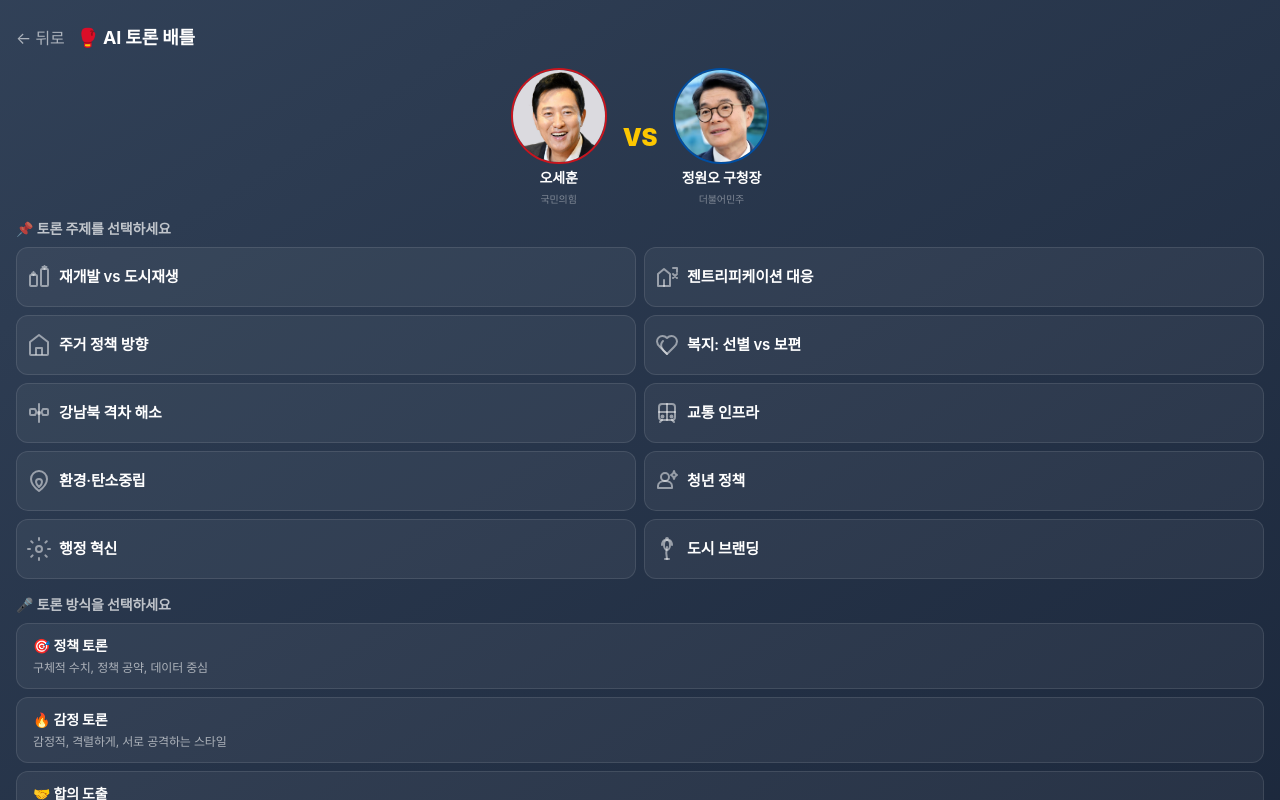
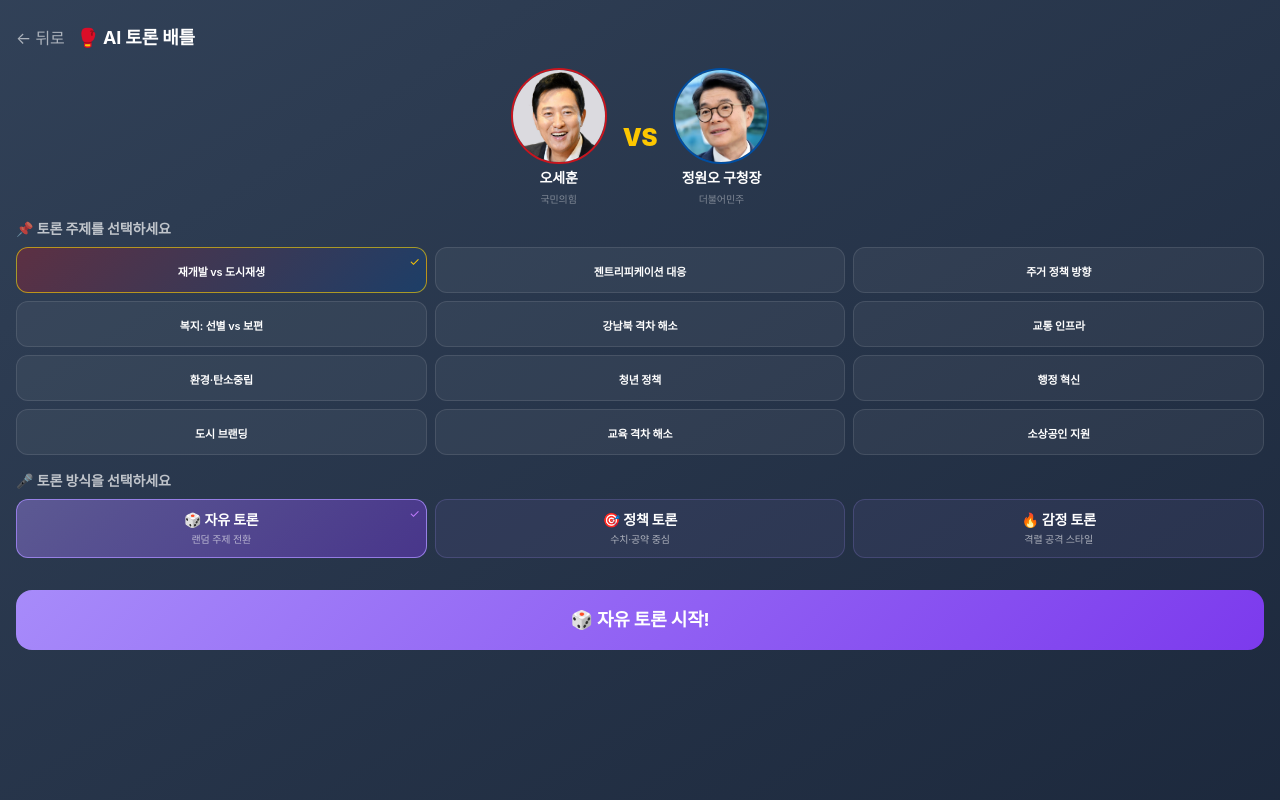
Before and after one commit to seojoonkim/polichat, a React (Vite) app: page /debate in a window 1280 px wide. Built offline with nearby package versions, Linux system fonts and the light colour scheme; a web font is replaced by a local one.

Commit message:
feat: debate setup UI overhaul
- Topics: 10→12 (education, smallbiz added), 3×4 grid
- Styles: consensus→free (random topic, 2-round change prompt), all purple
- Start button: always purple
- Free debate: random topic on start, topic-change prompt every 4 turns

```diff
--- a/api/debate.js
+++ b/api/debate.js
@@ -13,8 +13,8 @@ function getStylePrompt(style, speaker, opponentLastMessage, topicLabel) {
     return `${baseContext}\n\n정책 토론 방식: 구체적인 수치, 통계, 정책 공약, 예산 규모 등 데이터 기반으로 발언하세요. 감정보다 논리와 근거 중심으로 2-3문장으로 답변하세요.`;
   } else if (style === 'emotional') {
     return `${baseContext}\n\n감정 토론 방식: 상대방 주장의 허점을 날카롭게 공격하고 감정적으로 반응하세요. 격렬하고 직접적으로 반박하되 정치인답게 2-3문장으로 답변하세요.`;
-  } else if (style === 'consensus') {
-    return `${baseContext}\n\n합의 도출 방식: 상대방의 의견에서 공통점을 찾고, 양측이 동의할 수 있는 접점과 타협안을 제시하세요. 협력적 톤으로 2-3문장으로 답변하세요.`;
+  } else if (style === 'free') {
+    return `${baseContext}\n\n자유 토론 방식: 자유롭게 논쟁하되, 상대방 주장의 허점을 날카롭게 지적하고 자신의 주장을 강하게 밀어붙여라. 정책적 수치도 쓰고, 감정적 호소도 쓰고, 다양한 방식으로 설득하라. 2-3문장으로 답변하세요.`;
   }
   // 기본값
   return `${baseContext}\n\n자유롭게 토론하세요. 2-3문장으로 답변하세요.`;
--- a/src/components/debate/DebateView.tsx
+++ b/src/components/debate/DebateView.tsx
@@ -3,20 +3,10 @@ import { useNavigate } from 'react-router';
 
 // ─── 상수 ───────────────────────────────────────────────────────────────────
 
-const TOPIC_ICONS: Record<string, React.ReactNode> = {
-  redevelopment: <svg width="24" height="24" viewBox="0 0 24 24" fill="none" stroke="currentColor" strokeWidth="2" strokeLinecap="round" strokeLinejoin="round"><rect x="3" y="10" width="7" height="11" rx="1"/><rect x="14" y="4" width="7" height="17" rx="1"/><path d="M17.5 1v3M15.5 2h4M6.5 7v3M5 8.5h3"/></svg>,
-  gentrification: <svg width="24" height="24" viewBox="0 0 24 24" fill="none" stroke="currentColor" strokeWidth="2" strokeLinecap="round" strokeLinejoin="round"><path d="M3 21V9l6-5 6 5v12H3z"/><path d="M9 21v-6h0"/><path d="M18 9l4 4M22 9l-4 4"/><path d="M18 3h4v4"/></svg>,
-  housing: <svg width="24" height="24" viewBox="0 0 24 24" fill="none" stroke="currentColor" strokeWidth="2" strokeLinecap="round" strokeLinejoin="round"><path d="M3 21V9l9-7 9 7v12a1 1 0 0 1-1 1H4a1 1 0 0 1-1-1z"/><path d="M9 21v-6h6v6"/></svg>,
-  welfare: <svg width="24" height="24" viewBox="0 0 24 24" fill="none" stroke="currentColor" strokeWidth="2" strokeLinecap="round" strokeLinejoin="round"><path d="M19 14c1.49-1.46 3-3.21 3-5.5A5.5 5.5 0 0 0 16.5 3c-1.76 0-3 .5-4.5 2-1.5-1.5-2.74-2-4.5-2A5.5 5.5 0 0 0 2 8.5c0 2.3 1.5 4.05 3 5.5l7 7 7-7z"/><path d="M12 21C7 17 4 12 8 8"/></svg>,
-  gap: <svg width="24" height="24" viewBox="0 0 24 24" fill="none" stroke="currentColor" strokeWidth="2" strokeLinecap="round" strokeLinejoin="round"><path d="M12 3v18"/><circle cx="12" cy="12" r="1"/><path d="M4 8h4l1.5 3L8 14H4a1 1 0 0 1-1-1V9a1 1 0 0 1 1-1z"/><path d="M20 8h-4l-1.5 3 1.5 3h4a1 1 0 0 0 1-1V9a1 1 0 0 0-1-1z"/></svg>,
-  transport: <svg width="24" height="24" viewBox="0 0 24 24" fill="none" stroke="currentColor" strokeWidth="2" strokeLinecap="round" strokeLinejoin="round"><rect x="4" y="3" width="16" height="16" rx="3"/><path d="M4 11h16"/><path d="M12 3v16"/><circle cx="7.5" cy="15.5" r="1"/><circle cx="16.5" cy="15.5" r="1"/><path d="M7 19l-2 2M17 19l2 2"/></svg>,
-  environment: <svg width="24" height="24" viewBox="0 0 24 24" fill="none" stroke="currentColor" strokeWidth="2" strokeLinecap="round" strokeLinejoin="round"><path d="M12 22c-4-3-8-7.5-8-12a8 8 0 0 1 16 0c0 4.5-4 9-8 12z"/><path d="M12 10c-2 0-3 1.5-3 3s2 4 3 5c1-1 3-2.5 3-5s-1-3-3-3z"/></svg>,
-  youth: <svg width="24" height="24" viewBox="0 0 24 24" fill="none" stroke="currentColor" strokeWidth="2" strokeLinecap="round" strokeLinejoin="round"><circle cx="10" cy="8" r="4"/><path d="M10 12c-4 0-7 2-7 5v2h14v-2c0-3-3-5-7-5z"/><path d="M19 2l1 2.5L22 6l-2 1.5L19 10l-1-2.5L16 6l2-1.5z"/></svg>,
-  admin: <svg width="24" height="24" viewBox="0 0 24 24" fill="none" stroke="currentColor" strokeWidth="2" strokeLinecap="round" strokeLinejoin="round"><circle cx="12" cy="12" r="3"/><path d="M12 1v2M12 21v2M4.22 4.22l1.42 1.42M18.36 18.36l1.42 1.42M1 12h2M21 12h2M4.22 19.78l1.42-1.42M18.36 5.64l1.42-1.42"/></svg>,
-  branding: <svg width="24" height="24" viewBox="0 0 24 24" fill="none" stroke="currentColor" strokeWidth="2" strokeLinecap="round" strokeLinejoin="round"><path d="M12 22c-1-4-1-8 0-12"/><path d="M10 22h4"/><ellipse cx="12" cy="8" rx="3" ry="5"/><path d="M9.5 3C8 4 7 6 7 8M14.5 3c1.5 1 2.5 3 2.5 5"/><circle cx="12" cy="2" r="1"/></svg>,
-};
+// TOPIC_ICONS는 현재 사용되지 않음 (텍스트만 표시)
+// const TOPIC_ICONS: Record<string, React.ReactNode> = { ... };
 
-const TOPICS = [
+const TOPICS: Array<{ id: string; label: string }> = [
   { id: 'redevelopment', label: '재개발 vs 도시재생' },
   { id: 'gentrification', label: '젠트리피케이션 대응' },
   { id: 'housing', label: '주거 정책 방향' },
@@ -27,7 +17,9 @@ const TOPICS = [
   { id: 'youth', label: '청년 정책' },
   { id: 'admin', label: '행정 혁신' },
   { id: 'branding', label: '도시 브랜딩' },
-];
+  { id: 'education', label: '교육 격차 해소' },
+  { id: 'smallbiz', label: '소상공인 지원' },
+] as const;
 
 const OSH_COLOR = '#C9151E';
 const JWO_COLOR = '#004EA2';
@@ -38,6 +30,7 @@ interface DebateMessage {
   speaker: 'ohsehoon' | 'jungwono';
   text: string;
   timestamp: number;
+  isTopicChange?: boolean;
 }
 
 interface Judgment {
@@ -79,8 +72,8 @@ export default function DebateView() {
   const navigate = useNavigate();
 
   // 설정 상태
-  const [selectedTopic, setSelectedTopic] = useState<string | null>(null);
-  const [selectedStyle, setSelectedStyle] = useState<'policy' | 'emotional' | 'consensus' | null>(null);
+  const [selectedTopic, setSelectedTopic] = useState<string>(TOPICS[0]?.id || 'redevelopment');
+  const [selectedStyle, setSelectedStyle] = useState<'free' | 'policy' | 'emotional'>('free');
 
   // 토론 상태
   const [phase, setPhase] = useState<Phase>('setup');
@@ -272,6 +265,20 @@ export default function DebateView() {
     for (let i = 0; i < 30; i++) {
       if (abortRef.current) break;
 
+      // round가 4의 배수이고 > 0이면 주제 변경 권장 메시지 (free 방식만)
+      if (style === 'free' && i > 0 && i % 4 === 0) {
+        const topicChangeMsg: DebateMessage = {
+          speaker: 'ohsehoon',
+          text: `🎲 2라운드가 끝났어요! 주제를 바꿔볼까요? 지금 주제: "${topic}"`,
+          timestamp: Date.now(),
+          isTopicChange: true,
+        };
+        setMessages((prev) => [...prev, topicChangeMsg]);
+        allMessages.push(topicChangeMsg);
+        scrollToBottom();
+        await sleep(1500);
+      }
+
       const speaker: 'ohsehoon' | 'jungwono' = i % 2 === 0 ? 'ohsehoon' : 'jungwono';
       setRound(i);
       setCurrentSpeaker(speaker);
@@ -359,7 +366,13 @@ export default function DebateView() {
   // ─── 토론 시작 ─────────────────────────────────────────────────────────────
 
   const startDebate = async () => {
-    if (!selectedTopic || !selectedStyle) return;
+    // 자유 토론이면 랜덤 주제 선택
+    const topicId = selectedStyle === 'free'
+      ? (TOPICS[Math.floor(Math.random() * TOPICS.length)]?.id || 'redevelopment')
+      : selectedTopic;
+
+    const topicLabel =
+      TOPICS.find((t) => t.id === topicId)?.label || topicId;
 
     setPhase('running');
     setMessages([]);
@@ -367,9 +380,6 @@ export default function DebateView() {
     setRound(0);
     setJudgment(null);
     setTimeLeft(300);
-
-    const topicLabel =
-      TOPICS.find((t) => t.id === selectedTopic)?.label || selectedTopic;
 
     // 캐시 확인
     const cached = await fetchCache(topicLabel, selectedStyle);
@@ -442,12 +452,12 @@ export default function DebateView() {
         </div>
 
         {/* 주제 그리드 */}
-        <div className="px-4 grid grid-cols-2 gap-2 mb-4">
+        <div className="px-4 grid grid-cols-3 gap-2 mb-4">
           {TOPICS.map((topic) => (
             <button
               key={topic.id}
               onClick={() => setSelectedTopic(topic.id)}
-              className="relative rounded-xl px-2.5 py-[17px] text-left transition-all duration-200 border flex items-center gap-2"
+              className="relative rounded-xl px-1.5 py-[10px] text-center transition-all duration-200 border"
               style={{
                 background:
                   selectedTopic === topic.id
@@ -458,8 +468,7 @@ export default function DebateView() {
                 color: selectedTopic === topic.id ? 'rgba(255,215,0,0.9)' : 'rgba(255,255,255,0.5)',
               }}
             >
-              <span className="flex-shrink-0">{TOPIC_ICONS[topic.id]}</span>
-              <span className="text-white text-[15px] font-semibold leading-tight">{topic.label}</span>
+              <span className="text-white text-[11px] font-semibold leading-tight">{topic.label}</span>
               {selectedTopic === topic.id && (
                 <span className="absolute top-1.5 right-1.5 text-yellow-400 text-xs">✓</span>
               )}
@@ -472,61 +481,61 @@ export default function DebateView() {
           <p className="text-white/70 text-sm font-semibold">🎤 토론 방식을 선택하세요</p>
         </div>
 
-        <div className="px-4 grid grid-cols-1 gap-2 mb-4">
+        <div className="px-4 grid grid-cols-3 gap-2 mb-4">
+          <button
+            onClick={() => setSelectedStyle('free')}
+            className="relative rounded-xl px-1.5 py-[10px] text-center transition-all duration-200 border"
+            style={{
+              background:
+                selectedStyle === 'free'
+                  ? 'linear-gradient(135deg, rgba(167,139,250,0.4), rgba(124,58,237,0.4))'
+                  : 'rgba(167,139,250,0.08)',
+              borderColor:
+                selectedStyle === 'free' ? 'rgba(167,139,250,0.8)' : 'rgba(167,139,250,0.2)',
+            }}
+          >
+            <div className="text-white font-bold text-sm">🎲 자유 토론</div>
+            <div className="text-white/60 text-[10px] text-center mt-0.5">랜덤 주제 전환</div>
+            {selectedStyle === 'free' && (
+              <span className="absolute top-1.5 right-1.5 text-purple-400 text-xs">✓</span>
+            )}
+          </button>
+
           <button
             onClick={() => setSelectedStyle('policy')}
-            className="relative rounded-xl px-4 py-3 text-left transition-all duration-200 border"
+            className="relative rounded-xl px-1.5 py-[10px] text-center transition-all duration-200 border"
             style={{
               background:
                 selectedStyle === 'policy'
-                  ? 'linear-gradient(135deg, rgba(59,130,246,0.3), rgba(29,78,216,0.3))'
-                  : 'rgba(255,255,255,0.05)',
+                  ? 'linear-gradient(135deg, rgba(167,139,250,0.4), rgba(124,58,237,0.4))'
+                  : 'rgba(167,139,250,0.08)',
               borderColor:
-                selectedStyle === 'policy' ? 'rgba(59,130,246,0.6)' : 'rgba(255,255,255,0.1)',
+                selectedStyle === 'policy' ? 'rgba(167,139,250,0.8)' : 'rgba(167,139,250,0.2)',
             }}
           >
             <div className="text-white font-bold text-sm">🎯 정책 토론</div>
-            <div className="text-white/60 text-xs mt-1">구체적 수치, 정책 공약, 데이터 중심</div>
+            <div className="text-white/60 text-[10px] text-center mt-0.5">수치·공약 중심</div>
             {selectedStyle === 'policy' && (
-              <span className="absolute top-2 right-2 text-blue-400 text-xs">✓</span>
+              <span className="absolute top-1.5 right-1.5 text-purple-400 text-xs">✓</span>
             )}
           </button>
 
           <button
             onClick={() => setSelectedStyle('emotional')}
-            className="relative rounded-xl px-4 py-3 text-left transition-all duration-200 border"
+            className="relative rounded-xl px-1.5 py-[10px] text-center transition-all duration-200 border"
             style={{
               background:
                 selectedStyle === 'emotional'
-                  ? 'linear-gradient(135deg, rgba(239,68,68,0.3), rgba(185,28,28,0.3))'
-                  : 'rgba(255,255,255,0.05)',
+                  ? 'linear-gradient(135deg, rgba(167,139,250,0.4), rgba(124,58,237,0.4))'
+                  : 'rgba(167,139,250,0.08)',
               borderColor:
-                selectedStyle === 'emotional' ? 'rgba(239,68,68,0.6)' : 'rgba(255,255,255,0.1)',
+                selectedStyle === 'emotional' ? 'rgba(167,139,250,0.8)' : 'rgba(167,139,250,0.2)',
             }}
           >
             <div className="text-white font-bold text-sm">🔥 감정 토론</div>
-            <div className="text-white/60 text-xs mt-1">감정적, 격렬하게, 서로 공격하는 스타일</div>
+            <div className="text-white/60 text-[10px] text-center mt-0.5">격렬 공격 스타일</div>
             {selectedStyle === 'emotional' && (
-              <span className="absolute top-2 right-2 text-red-400 text-xs">✓</span>
-            )}
-          </button>
-
-          <button
-            onClick={() => setSelectedStyle('consensus')}
-            className="relative rounded-xl px-4 py-3 text-left transition-all duration-200 border"
-            style={{
-              background:
-                selectedStyle === 'consensus'
-                  ? 'linear-gradient(135deg, rgba(167,139,250,0.3), rgba(124,58,237,0.3))'
-                  : 'rgba(255,255,255,0.05)',
-              borderColor:
-                selectedStyle === 'consensus' ? 'rgba(167,139,250,0.6)' : 'rgba(255,255,255,0.1)',
-            }}
-          >
-            <div className="text-white font-bold text-sm">🤝 합의 도출</div>
-            <div className="text-white/60 text-xs mt-1">공통점 찾고, 접점 만들기, 타협안 제시</div>
-            {selectedStyle === 'consensus' && (
-              <span className="absolute top-2 right-2 text-purple-400 text-xs">✓</span>
+              <span className="absolute top-1.5 right-1.5 text-purple-400 text-xs">✓</span>
             )}
           </button>
         </div>
@@ -538,22 +547,13 @@ export default function DebateView() {
             disabled={!selectedTopic || !selectedStyle}
             className="w-full py-4 rounded-2xl font-bold text-white text-lg transition-all duration-200 disabled:opacity-40 disabled:cursor-not-allowed"
             style={{
-              background: selectedStyle === 'policy'
-                ? 'linear-gradient(135deg, #3B82F6, #1D4ED8)'
-                : selectedStyle === 'emotional'
-                ? 'linear-gradient(135deg, #EF4444, #B91C1C)'
-                : selectedStyle === 'consensus'
-                ? 'linear-gradient(135deg, #A78BFA, #7C3AED)'
-                : 'rgba(255,255,255,0.1)',
+              background: 'linear-gradient(135deg, #A78BFA, #7C3AED)',
+              opacity: !selectedTopic || !selectedStyle ? 0.4 : 1,
             }}
           >
-            {selectedStyle === 'policy'
-              ? '🎯 정책 토론 시작!'
-              : selectedStyle === 'emotional'
-              ? '🔥 감정 토론 시작!'
-              : selectedStyle === 'consensus'
-              ? '🤝 합의 도출 시작!'
-              : '🥊 토론 시작'}
+            {selectedStyle === 'free' ? '🎲 자유 토론 시작!'
+              : selectedStyle === 'policy' ? '🎯 정책 토론 시작!'
+              : '🔥 감정 토론 시작!'}
           </button>
         </div>
       </div>
@@ -693,6 +693,23 @@ function MessageBubble({
     ? '/politicians/ohsehoon/profile.jpg'
     : '/politicians/jungwono/profile.jpg';
   const bubbleBg = isOsh ? 'rgba(229,62,62,0.25)' : 'rgba(0,78,162,0.25)';
+
+  // 주제 변경 메시지인 경우
+  if (msg.isTopicChange) {
+    return (
+      <div className="flex justify-center items-center py-4">
+        <div
+          className="rounded-2xl px-6 py-3 text-center"
+          style={{
+            background: 'rgba(167, 139, 250, 0.2)',
+            borderLeft: '3px solid rgba(167, 139, 250, 0.6)',
+          }}
+        >
+          <p className="text-white/90 text-sm leading-relaxed">{msg.text}</p>
+        </div>
+      </div>
+    );
+  }
 
   return (
     <div
```
